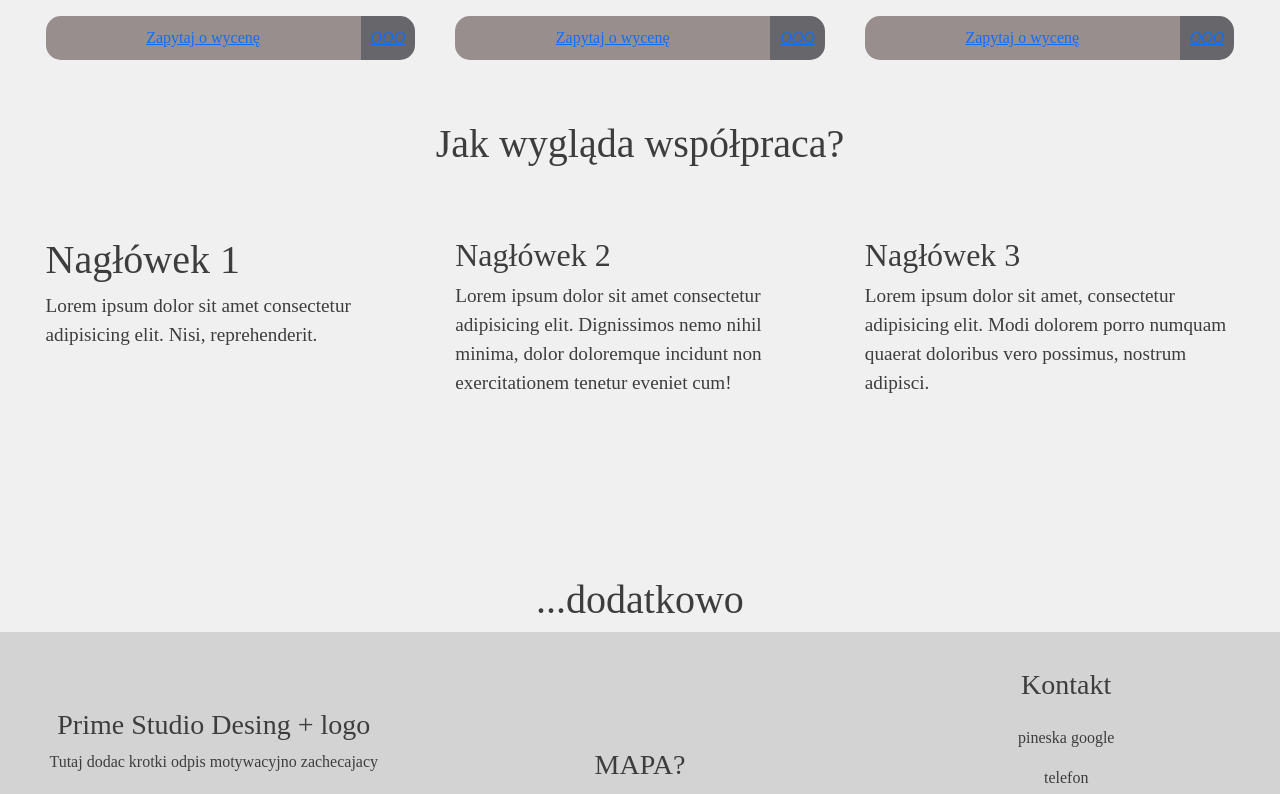
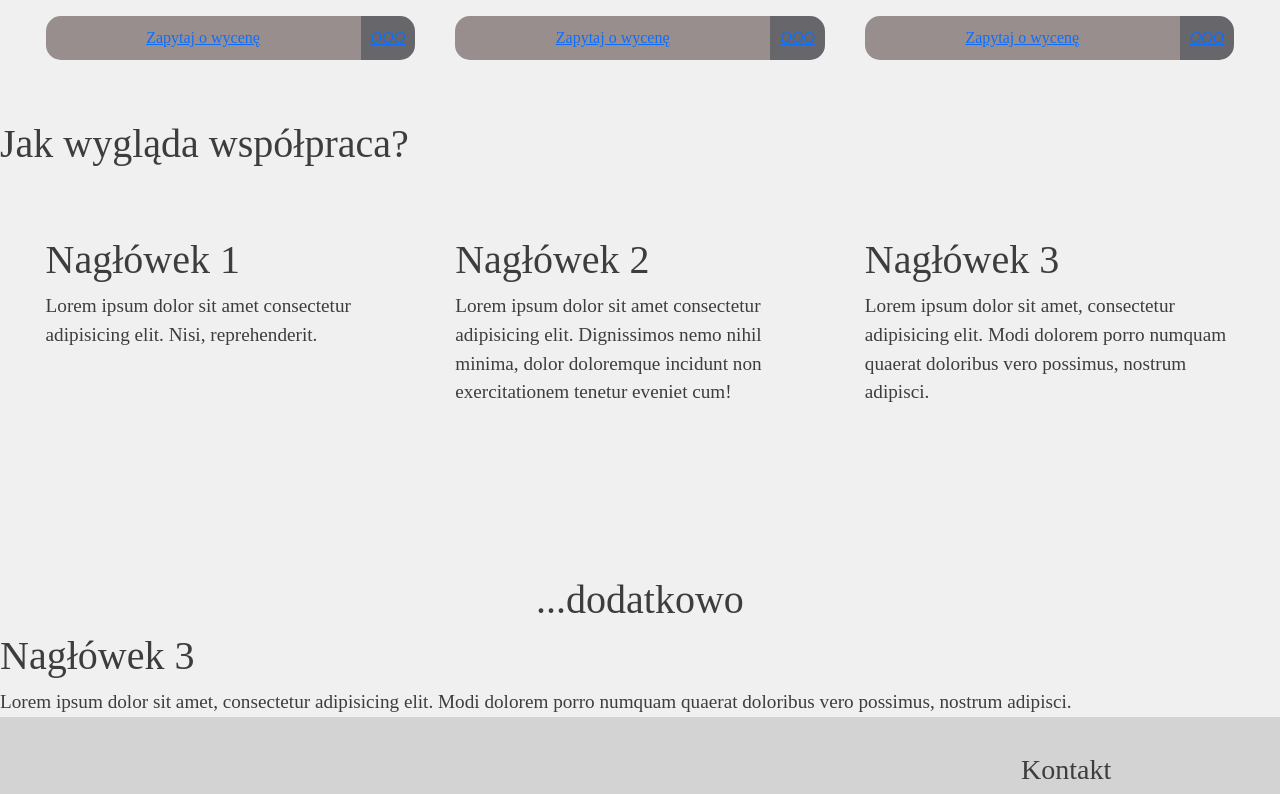
Before and after one commit to Dawid-Wilk/PrimeStudioDesign, a React (Create React App) app: page /oferta in a window 1280 px wide. Shown: the part 280-1074 px from the top of the page. Built offline with nearby package versions, Linux system fonts and the light colour scheme; a web font is replaced by a local one.

Commit message:
offer boxes

```diff
--- a/src/pages/Offer.jsx
+++ b/src/pages/Offer.jsx
@@ -1,6 +1,6 @@
 export const Offer = () => {
     return(
-    <div classNameName="offer">
+        <>
         <div className="offer-container">
             <div className="offer-box">
                 <h2 className="offer-header">Architektura</h2>
@@ -46,24 +46,27 @@ export const Offer = () => {
             </div>
         </div>
         <div>
-            <h1 className="text-center">Jak wygląda współpraca?</h1>
+            <h1 className="coop-header">Jak wygląda współpraca?</h1>
             <div className="coop-container">
                 <div className="box">
                     <h2 className="offer-header">Nagłówek 1</h2>
                     <p className="offer-description">Lorem ipsum dolor sit amet consectetur adipisicing elit. Nisi, reprehenderit.</p>
                 </div>
                 <div className="box">
-                    <h2>Nagłówek 2</h2>
+                    <h2 className="offer-header">Nagłówek 2</h2>
                     <p className="offer-description">Lorem ipsum dolor sit amet consectetur adipisicing elit. Dignissimos nemo nihil minima, dolor doloremque incidunt non exercitationem tenetur eveniet cum!</p>
                 </div>
                 <div className="box">
-                    <h2>Nagłówek 3</h2>
+                    <h2 className="offer-header">Nagłówek 3</h2>
                     <p className="offer-description">Lorem ipsum dolor sit amet, consectetur adipisicing elit. Modi dolorem porro numquam quaerat doloribus vero possimus, nostrum adipisci.</p>
                 </div>
             </div>
             <h1 className="text-center">...dodatkowo</h1>
+            <div className="additional-box">
+                    <h2 className="offer-header">Nagłówek 3</h2>
+                    <p className="offer-description">Lorem ipsum dolor sit amet, consectetur adipisicing elit. Modi dolorem porro numquam quaerat doloribus vero possimus, nostrum adipisci.</p>
+                </div>
         </div>
-
-    </div>
+        </>
     )
 }
```
